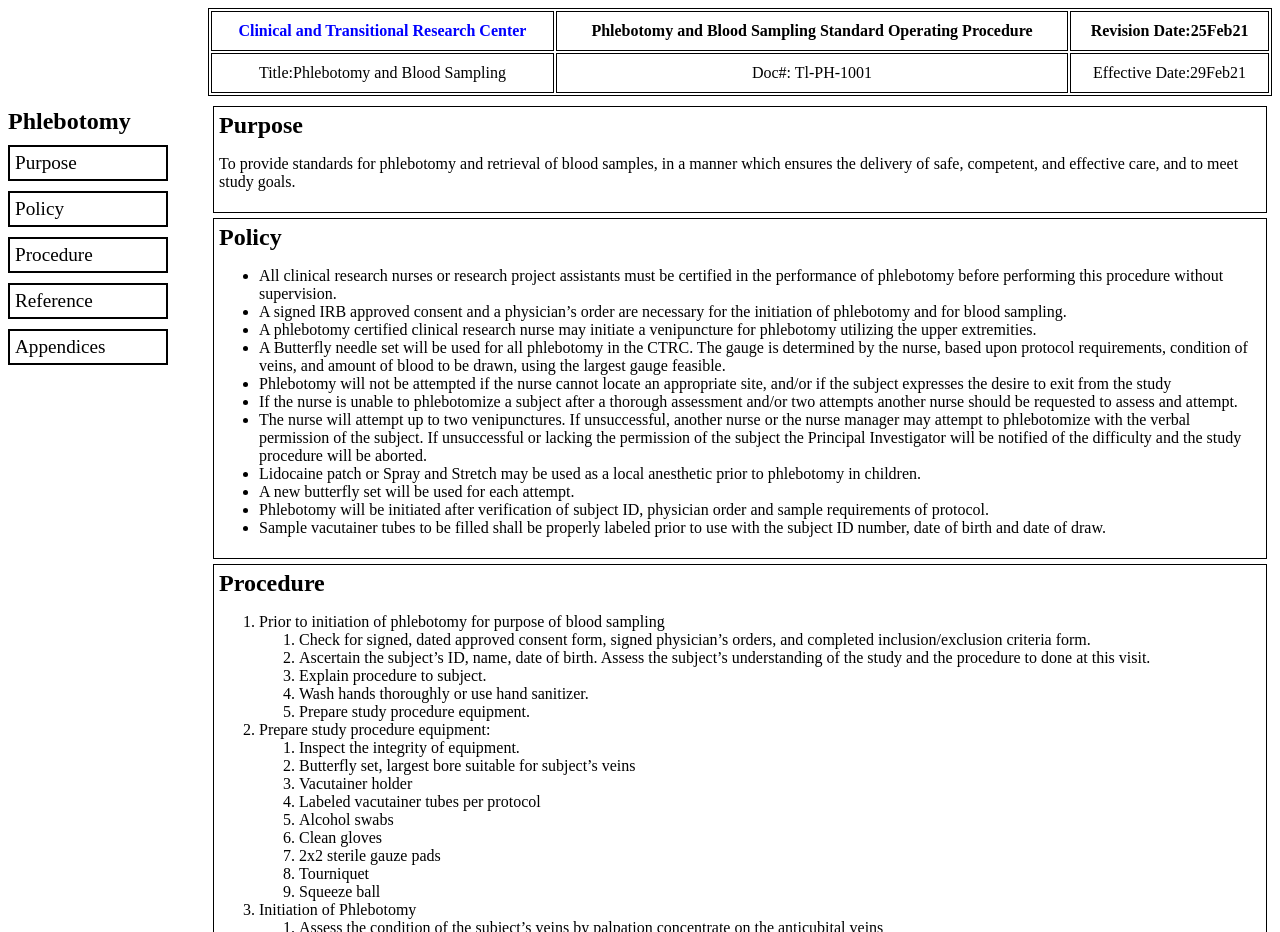
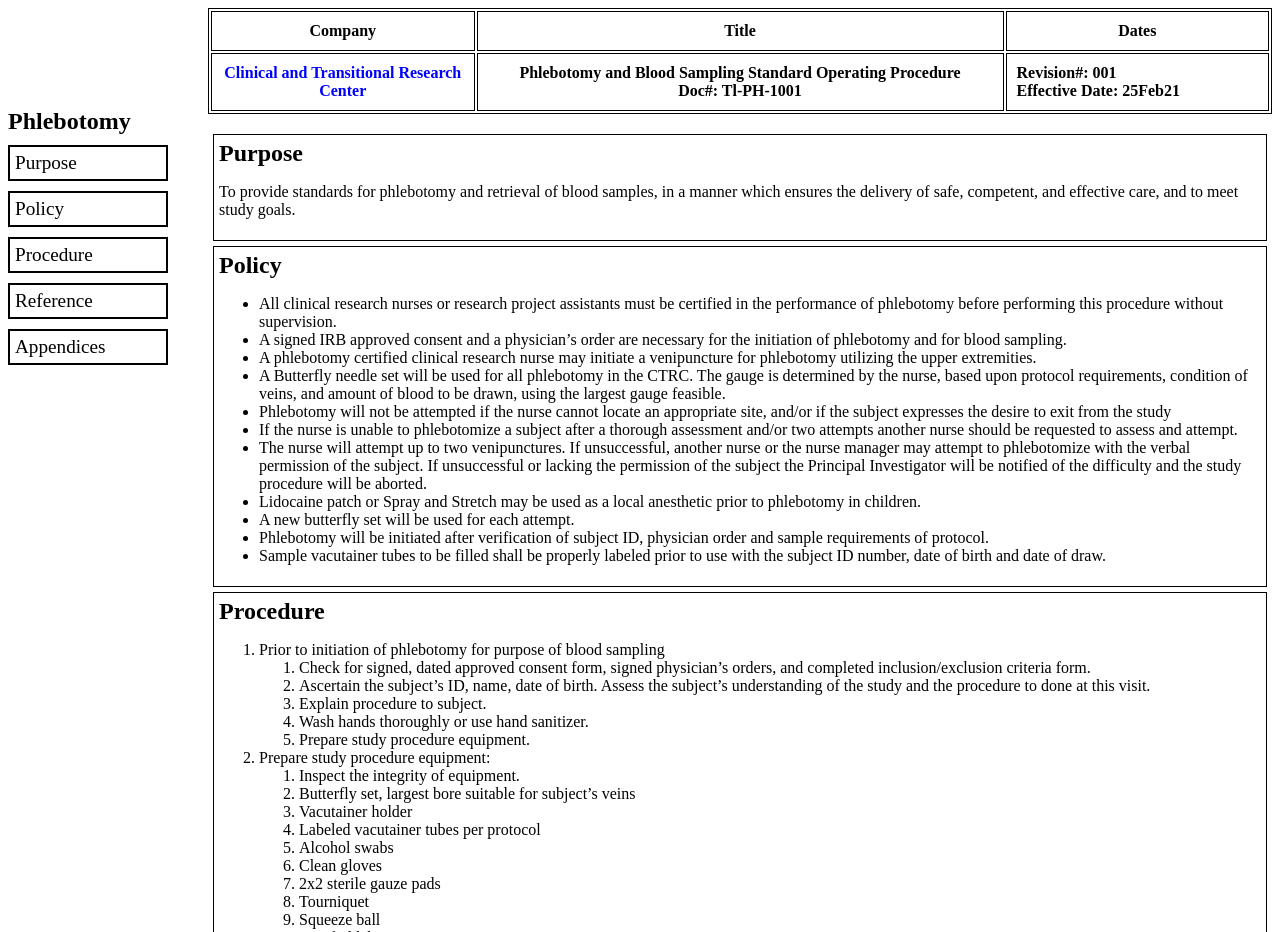
Before and after one commit to martingot2002/Technical_document, a plain HTML site: page index.html in a window 1280 px wide. Shown: the top 932 px of the page. Drawn offline with Linux system fonts and the light colour scheme.

Commit message:
modiified tables

```diff
--- a/index.html
+++ b/index.html
@@ -9,15 +9,19 @@
         <div id= "main-body">
             <table id="table">
                 <tr>
-                    <th class="company">Clinical and Transitional Research Center</th>
-                    <th>Phlebotomy and Blood Sampling Standard Operating Procedure</th>
-                    <th>Revision Date:25Feb21</th>
+                    <th >Company</th>
+                    <th id="title">Title</th>
+                    <th id="date-size">Dates</th>
                 </tr>
                 <tr>
-                    <td>Title:Phlebotomy and Blood Sampling </td>
-                    <td>Doc#: Tl-PH-1001</td>
-                    <td>Effective Date:29Feb21</td>
-
+                    <th id="company">Clinical and Transitional Research Center</th>
+                    <th id= "title">
+                        <diV>Phlebotomy and Blood Sampling Standard Operating Procedure </diV>
+                        <div>Doc#: Tl-PH-1001</div>
+                    <th id= "date-size">
+                        <div id="align">Revision#: 001</div>
+                        <div id="align">Effective Date: 25Feb21</div>
+                    </th>
                 </tr>
 
             </table>
@@ -303,9 +307,9 @@
             </main>
             <table id="revisions">
                 <tr>
-                    <th >Revisions:</th>
-                    <th>Section</th>
-                    <th>Date</th>
+                    <th id="rev">Revision#:</th>
+                    <th id="change">Change</th>
+                    <th id="date">Date</th>
                 </tr>
                 <tr>
                     <td></td>
@@ -329,9 +333,9 @@
             </table>
             <table id="footer">
                 <tr>
-                    <th >Approved By:</th>
-                    <th>Signature</th>
-                    <th>Date</th>
+                    <th id= "approved">Approved By:</th>
+                    <th id= "sig">Signature</th>
+                    <th id= "date">Date</th>
                 </tr>
                 <tr>
                     <td></td>
--- a/phlebotomy.css
+++ b/phlebotomy.css
@@ -51,6 +51,7 @@ code{
 
     grid-area: table;
     margin-left: 200px;
+    margin-bottom: 10px;
 
 }
 
@@ -64,8 +65,24 @@ th, td{
     padding: 10px;
 }
 
-.company{
+
+
+
+#align{
+    text-align: left;
+}
+
+#company{
     color: blue;
+    width: 25%;
+}
+
+#date-size{
+    width: 25%;
+}
+
+#title{
+    width: 50%;
 }
 
 .main-section{
@@ -75,6 +92,24 @@ th, td{
 
 }
 
+#rev{
+    width: 12.25%;
+}
+#change{
+    width: 75%;
+}
+
+#date{
+    width: 12.25%;
+}
+
+#approved{
+    width: 50%;
+}
+
+#sig{
+    width: 37.75;
+}
 #main-body
 {
     display: grid;
@@ -88,6 +123,7 @@ th, td{
     "navbar revisions"
     "navbar footer ";
 }
+
 
 @media screen and (max-width: 700px){
     #main-body {
```
